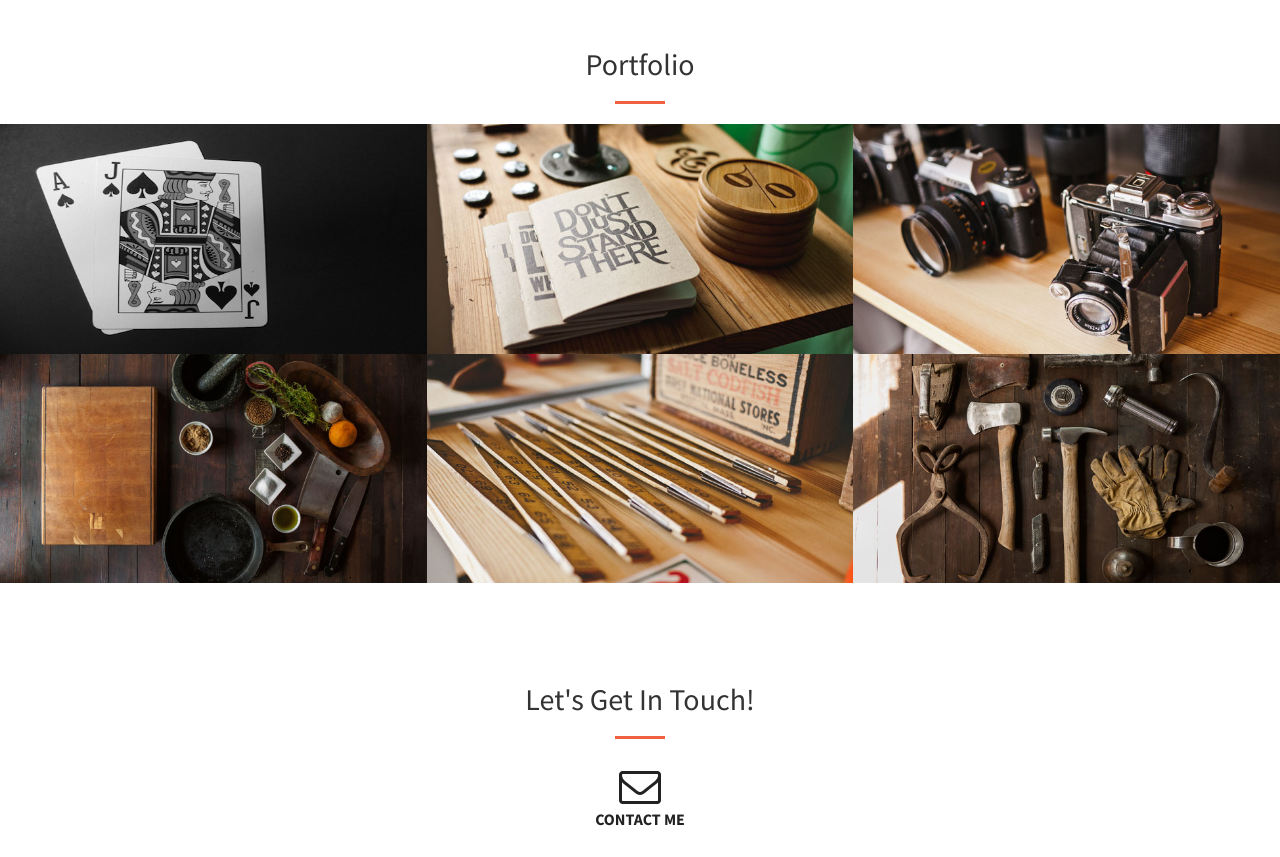
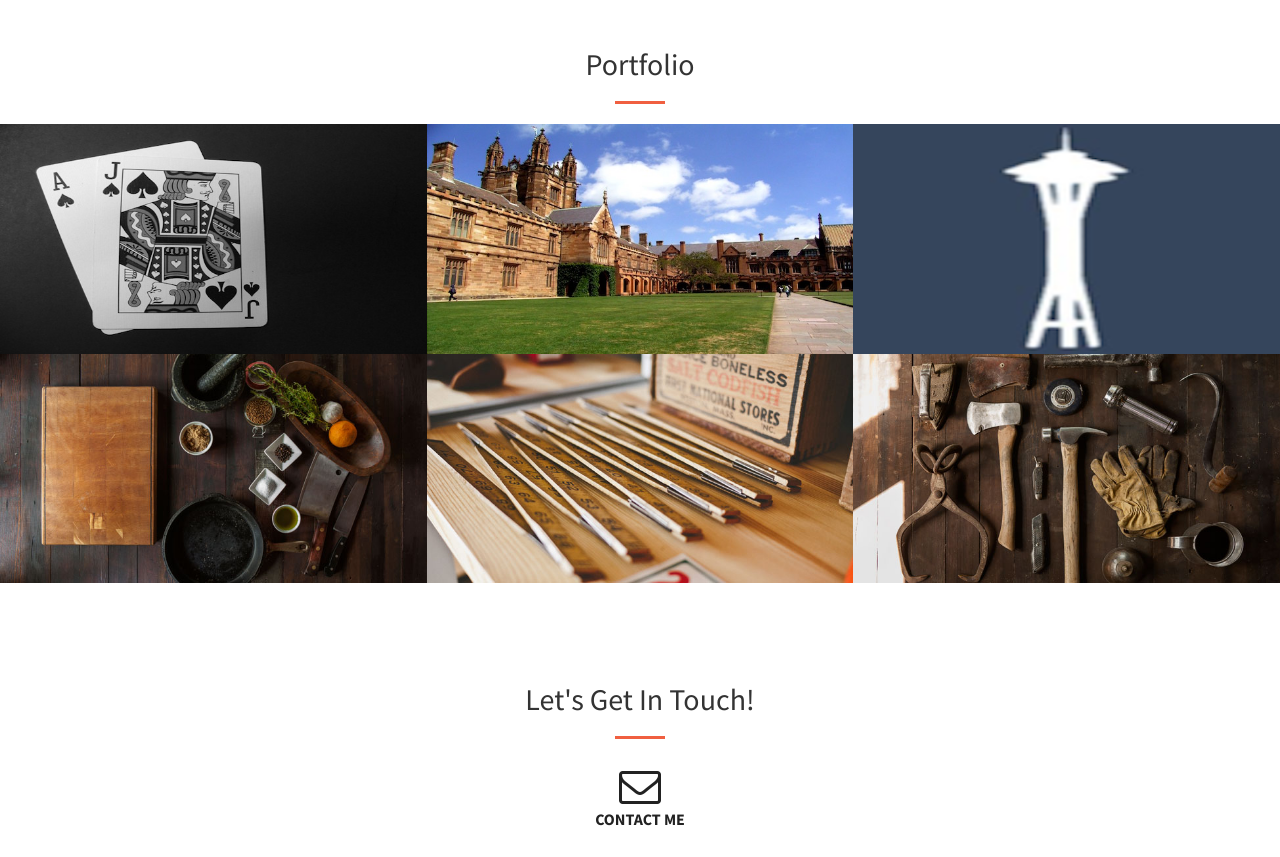
Before and after one commit to davidmjiang/davidmjiang.github.io, a website: page index.html in a window 1280 px wide. Shown: the part 1220-2077 px from the top of the page. Drawn offline with Linux system fonts and the light colour scheme.

Commit message:
added to portfolio

```diff
--- a/index.html
+++ b/index.html
@@ -183,30 +183,30 @@
                     </a>
                 </div>
                 <div class="col-lg-4 col-sm-6">
-                    <a href="img/portfolio/fullsize/2.jpg" class="portfolio-box">
-                        <img src="img/portfolio/thumbnails/2.jpg" class="img-responsive" alt="">
+                    <a href="https://apply-.herokuapp.com/" class="portfolio-box">
+                        <img src="img/portfolio/university.jpg" class="img-responsive" alt="">
                         <div class="portfolio-box-caption">
                             <div class="portfolio-box-caption-content">
                                 <div class="project-category text-faded">
                                     <!--Category-->
                                 </div>
                                 <div class="project-name">
-                                    Coming Soon
+                                    App.ly
                                 </div>
                             </div>
                         </div>
                     </a>
                 </div>
                 <div class="col-lg-4 col-sm-6">
-                    <a href="img/portfolio/fullsize/3.jpg" class="portfolio-box">
-                        <img src="img/portfolio/thumbnails/3.jpg" class="img-responsive" alt="">
+                    <a href="https://fast-garden-63441.herokuapp.com/" class="portfolio-box">
+                        <img src="img/portfolio/space_needle.png" class="img-responsive" alt="">
                         <div class="portfolio-box-caption">
                             <div class="portfolio-box-caption-content">
                                 <div class="project-category text-faded">
                                     <!--Category-->
                                 </div>
                                 <div class="project-name">
-                                    Coming Soon
+                                    Seattle Food Inspections
                                 </div>
                             </div>
                         </div>
```
Also changed, not shown: img/portfolio/space_needle.png (added), img/portfolio/university.jpg (added).
